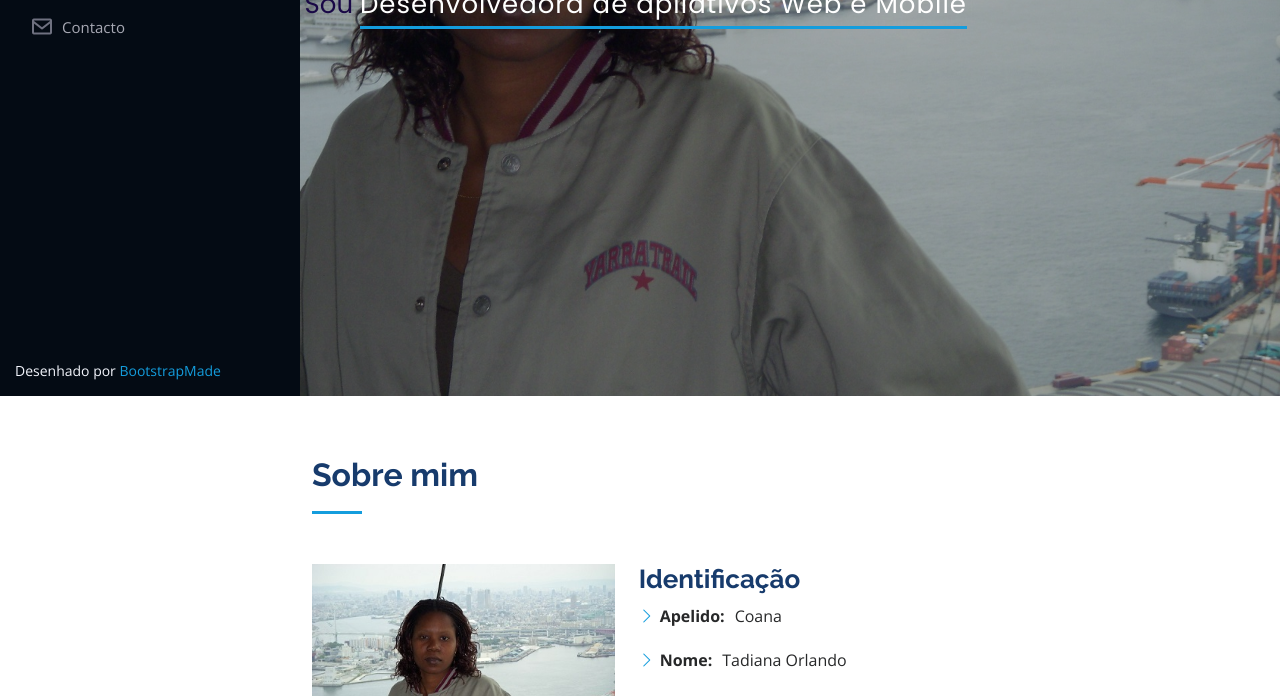
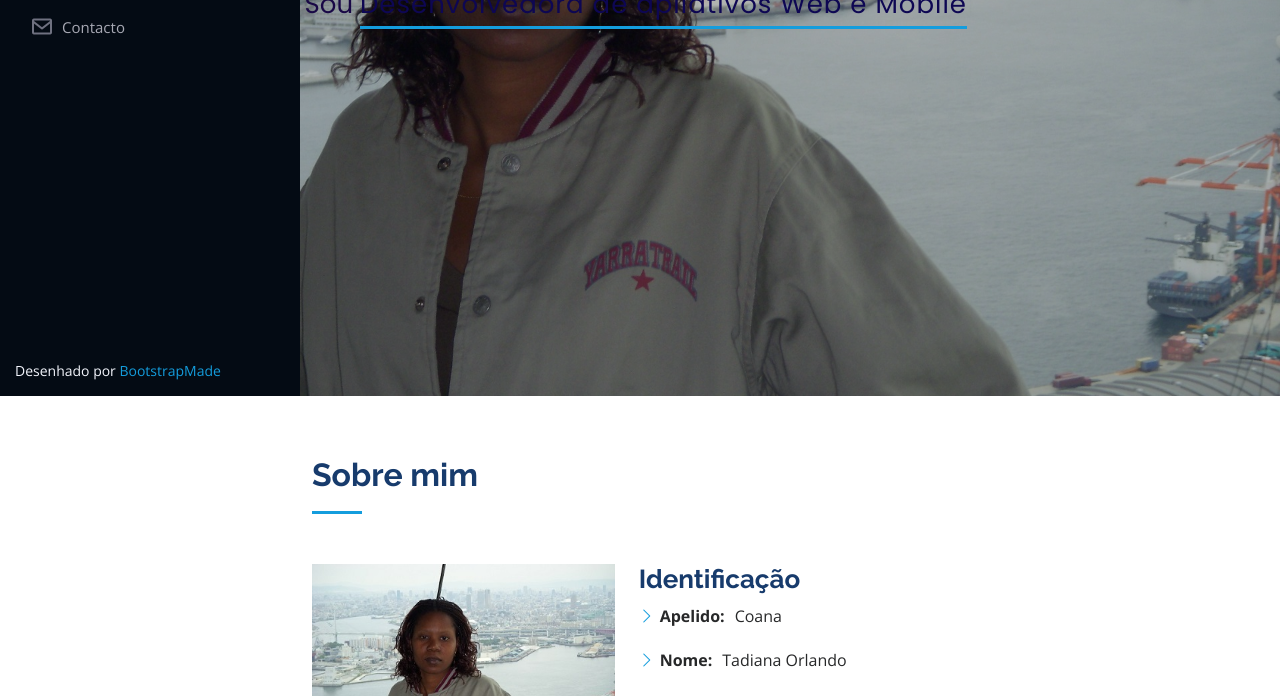
Before and after one commit to tadianacoana/tadianacoana.github.io, a plain HTML site: page index.html in a window 1280 px wide. Shown: the part 404-1100 px from the top of the page. Drawn offline with nearby package versions, Linux system fonts and the light colour scheme.

Commit message:
style: mudana das cores do hero

```diff
--- a/assets/css/style.css
+++ b/assets/css/style.css
@@ -266,7 +266,7 @@ h6 {
 }
 
 #hero p span {
-  color: #fff;
+  color: #0e0753;
   padding-bottom: 4px;
   letter-spacing: 1px;
   border-bottom: 3px solid #149ddd;
```
